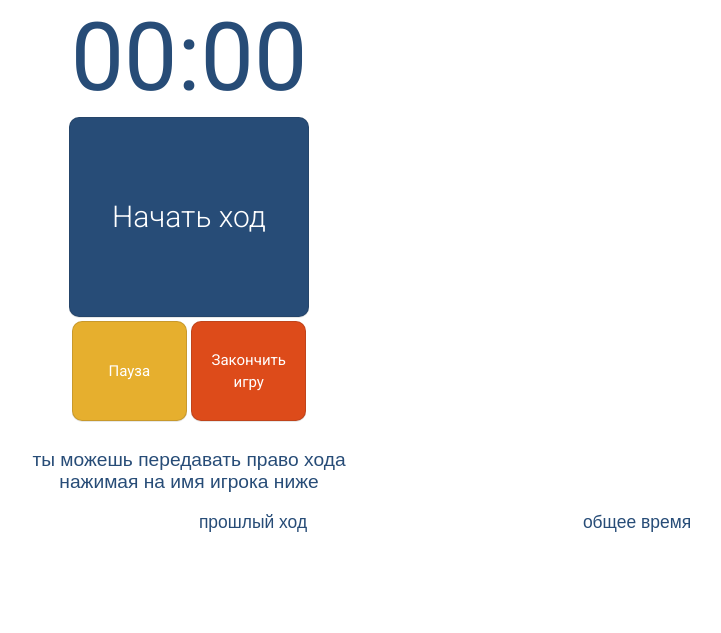
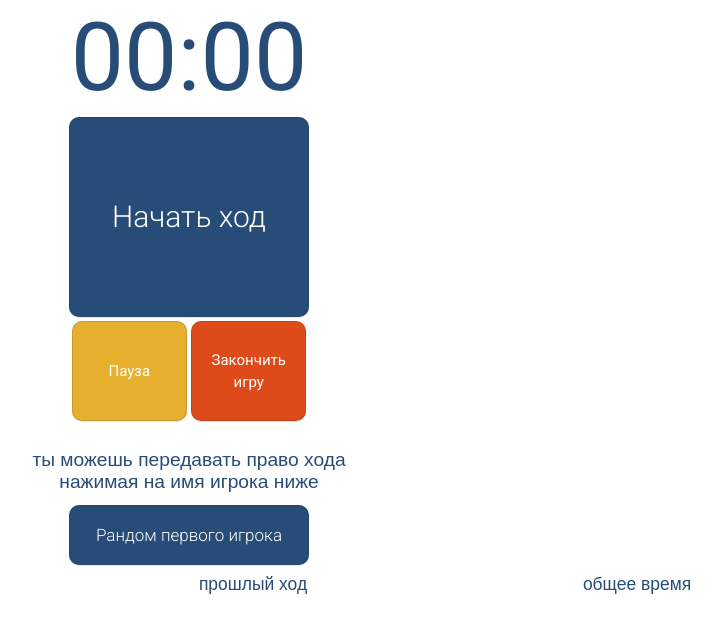
Before and after one commit to kapitan-alexey/trackmygame, a Django app: template bgamemate/templates/bgamemate/game-page.html in a window 1280 px wide. Shown: the part 82-715 px from the top of the page, without its empty margins (451-1172 px from the left). Run offline with Django 5.2, Linux system fonts and the light colour scheme; the template is opened without the code that fills it, so the values that code supplies are empty; some web fonts are replaced.

Commit message:
add random first player

```diff
--- a/bgamemate/static/bgamemate/css/game-page.css
+++ b/bgamemate/static/bgamemate/css/game-page.css
@@ -99,7 +99,6 @@ table.player-results tr {
   box-shadow: rgba(27, 31, 35, .1) 0 1px 0;
   box-sizing: border-box;
   color: #fff;
-  cursor: pointer;
   display: inline-block;
   font-family: 'Roboto', sans-serif;
   font-weight: 300;
@@ -257,3 +256,29 @@ table.player-results tr {
   white-space: nowrap;
   margin: 5px;
 }
+
+.button-random {
+  appearance: none;
+  background-color: #274c77;
+  border: 1px solid rgba(27, 31, 35, .15);
+  border-radius: 10px;
+  box-shadow: rgba(27, 31, 35, .1) 0 1px 0;
+  box-sizing: border-box;
+  color: #fff;
+  cursor: pointer;
+  display: inline-block;
+  font-family: 'Roboto', sans-serif;
+  font-size: 17px;
+  font-weight: 300;
+  line-height: 1.2;
+  padding: 6px 16px;
+  height: 60px;
+  width: 240px;
+  position: relative;
+  text-align: center;
+  text-decoration: none;
+  -webkit-user-select: none;
+  touch-action: manipulation;
+  vertical-align: middle;
+  white-space: nowrap;
+}
--- a/bgamemate/templates/bgamemate/game-page.html
+++ b/bgamemate/templates/bgamemate/game-page.html
@@ -75,6 +75,11 @@
       </td>
     </tr>
     <tr>
+      <td style="text-align: center;" colspan="3">
+        <button class="btn button-random" data-action="pause">{% trans "Рандом первого игрока" %}</button>
+      </td>
+    </tr>
+    <tr>
       <td style="width: 40%;">
         &nbsp;
       </td>
@@ -87,9 +92,9 @@
     </tr>
   {% for player in players %}
   {% if player.active %}
-    <tr class="active">
+    <tr class="pl-row active">
       {% else %}
-    <tr>
+    <tr class="pl-row">
       {% endif %}
       <td style="width: 40%;">
         <div id={{player.id}} class="player-block">{{ player.name }}</div>
```
Also changed, not shown: bgamemate/static/bgamemate/js/game-page.js (+38 -0 lines), locale/en/LC_MESSAGES/django.po, locale/ru/LC_MESSAGES/django.po, 2 other files.
